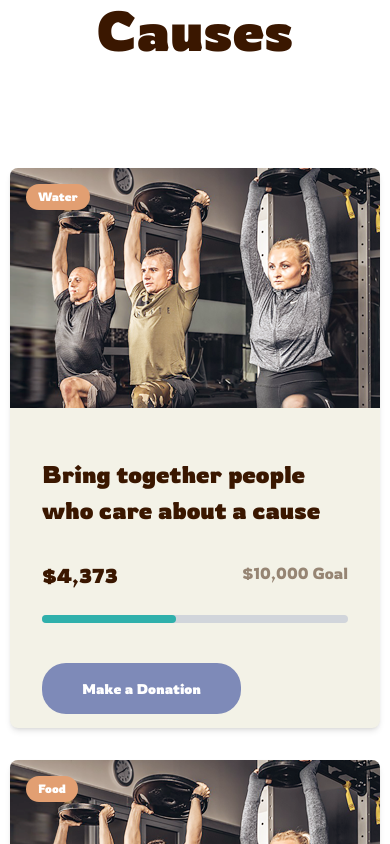
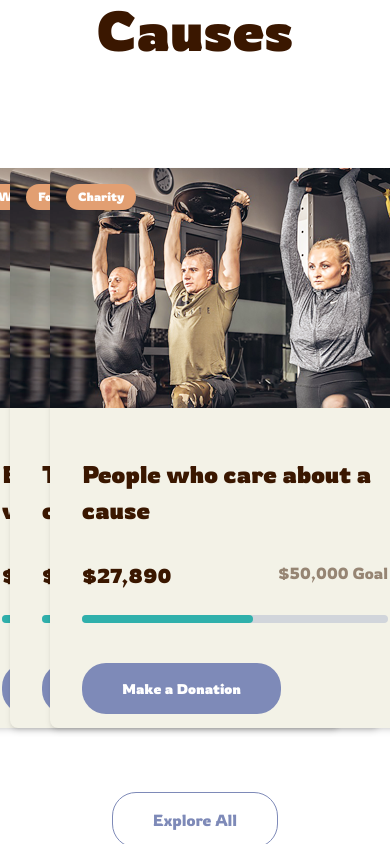
Before and after one commit to JamesGlik/CHARITY, a Next.js app in the folder my-app/: page / in a window 390 px wide. Shown: the part 4060-4904 px from the top of the page. Built offline with nearby package versions, Linux system fonts and the light colour scheme.

Commit message:
Update tailwind.config.ts
changed tailwind config for media query

```diff
--- a/my-app/tailwind.config.ts
+++ b/my-app/tailwind.config.ts
@@ -14,8 +14,15 @@ export default {
       },
       fontFamily: {
         manrope: ["Manrope", "sans-serif"],
-        rowdies: ["Rowdies", "sans-serif"]
-      }
+        rowdies: ["Rowdies", "sans-serif"],
+      },
+      screens: {
+        sm: { max: "639px" }, // Small screens (max-width: 639px)
+        md: { max: "767px" }, // Medium screens (max-width: 767px)
+        lg: { max: "1023px" }, // Large screens (max-width: 1023px)
+        xl: { max: "1279px" }, // Extra large screens (max-width: 1279px)
+        "2xl": { max: "1535px" }, // 2XL screens (max-width: 1535px)
+      },
     },
   },
   plugins: [],
```
